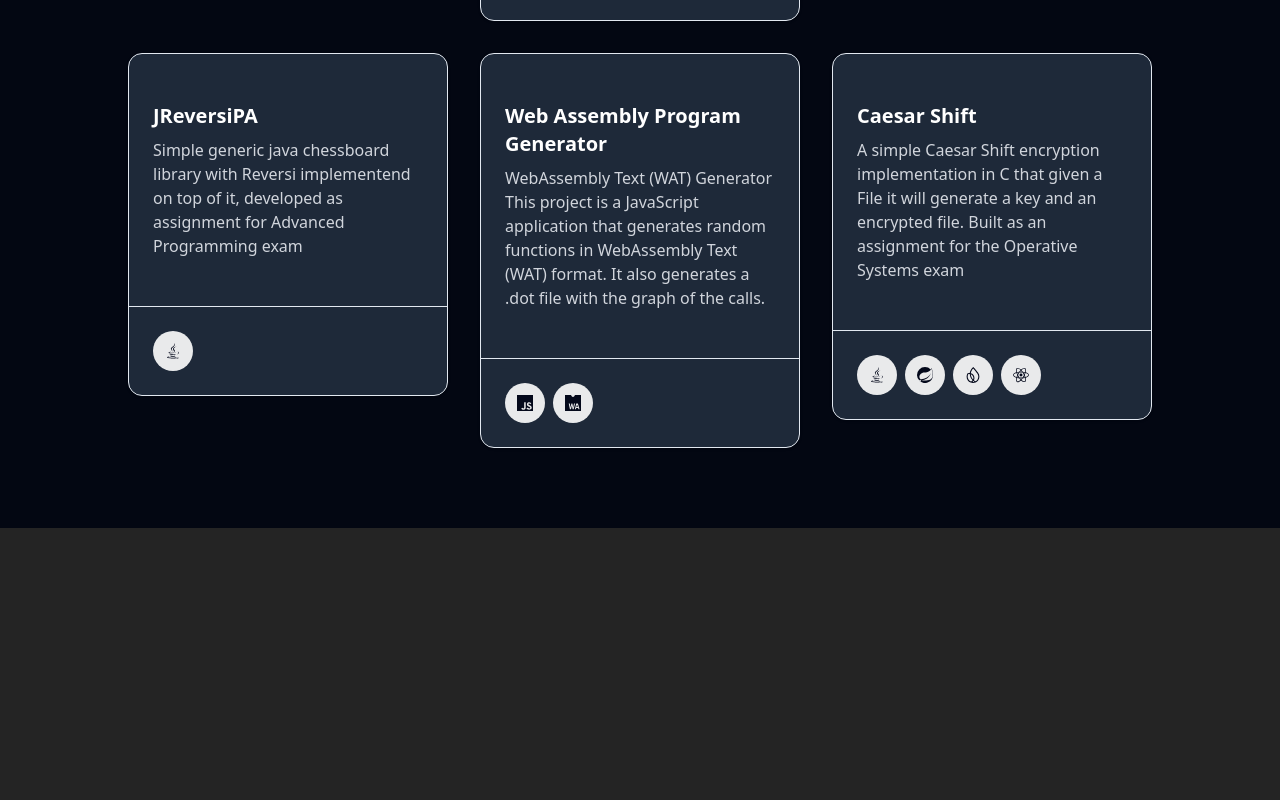
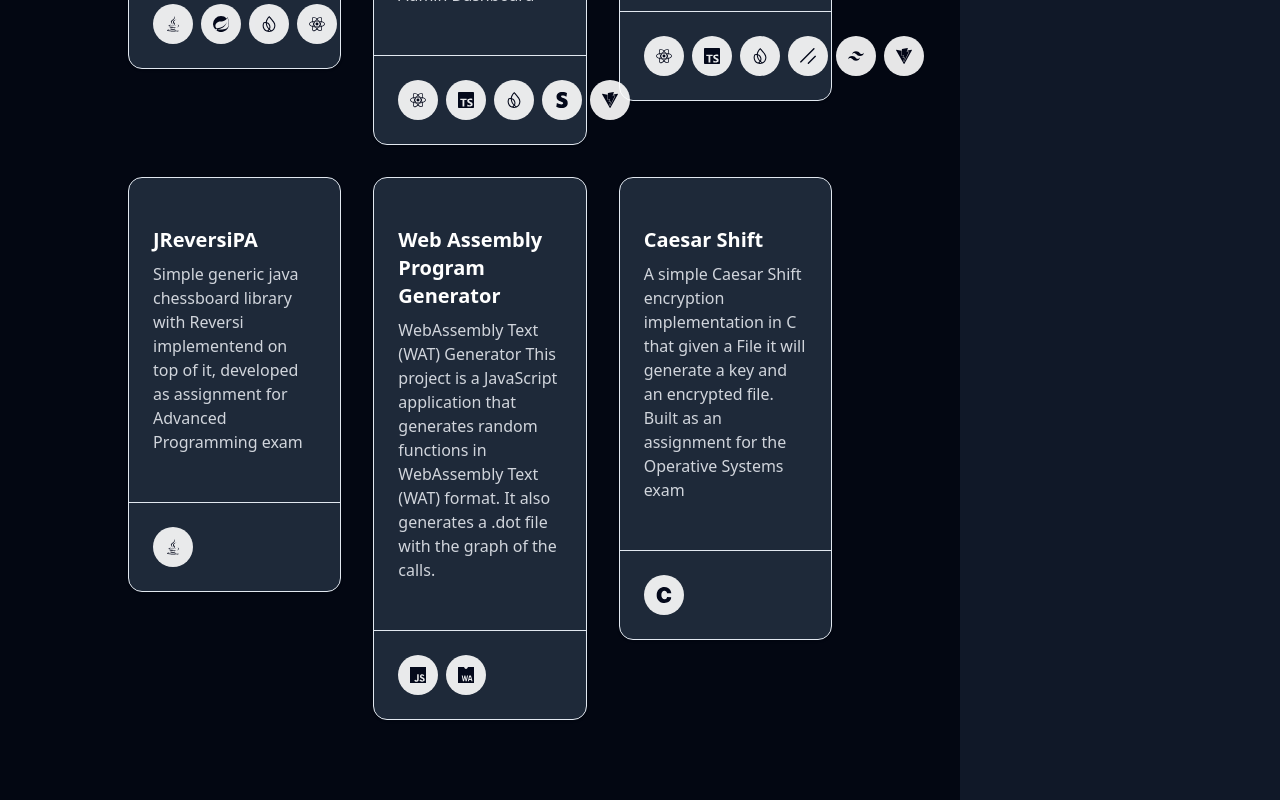
Before and after one commit to zusby/kho-portfolio, a React (Vite) app: page / in a window 1280 px wide. Shown: the part 2540-3340 px from the top of the page. Before the commit the page ends 3068 px from the top, so only its background shows below. Built offline with nearby package versions, Linux system fonts and the light colour scheme.

Commit message:
move classes

```diff
--- a/src/App.tsx
+++ b/src/App.tsx
@@ -4,7 +4,6 @@ import { motion } from "framer-motion";
 import * as React from "react";
 
 import profileImg from "./assets/profile.jpg";
-import ProjectCard from "@/components/ProjectCard/ProjectCard.tsx";
 import {
     SiAngular, SiDocker,
     SiDotnet,
@@ -12,64 +11,18 @@ import {
     SiJavascript, SiLinkedin, SiLinux,
     SiPostgresql,
     SiPython,
-    SiReact, SiShadcnui, SiSpring, SiStripe, SiTailwindcss,
-    SiTypescript, SiVite, SiWebassembly
+    SiReact,SiSpring,
+    SiTypescript
 } from "react-icons/si";
 import {FaJava} from "react-icons/fa";
 import SkillsSection, {type Skill} from "@/components/Sections/Skills.tsx";
 import AboutSection from "@/components/Sections/About.tsx";
 import {ImProfile} from "react-icons/im";
-import type {Project} from "@/lib/Project.tsx";
 import ExperiencesSection from "@/components/Sections/Experiences.tsx";
+import ProjectsSection from "@/components/Sections/ProjectsSection.tsx";
 
 
-const projects:Project[] = [
 
-    {
-        title: "Loyality Platform",
-        description: "A Java Spring Boot backend to create and manage multiple e-commerce stores with focus on retainability and gain of customers, and income increase ",
-        link: "https://github.com/zusby/LoyalityPlatform",
-        icons: [<FaJava/>,<SiSpring/>,<SiFirebase/>, <SiReact/>]
-    },{
-        title: "Fidelity Platform Front End Client",
-        description: "Fidelity Platform client side webpage, it uses FidelityPlatform as backend retrieve data using Firebase.\n" +
-            "\n" +
-            "A Store required to work and has to be created using the Admin Dashboard",
-        link: "https://github.com/zusby/FidelityPlatformFEClient",
-        icons: [ <SiReact/>,<SiTypescript/>,<SiFirebase/>,<SiStripe/>,<SiVite/>]
-    },{
-        title: "Fidelity Platform Front End Admin Dashboard",
-        description: "Fidelity Platform client used to Manage store/stores (e-commerce) with FidelityPlatform as backend to manage data.",
-        link: "https://github.com/zusby/LoyalityPlatform",
-        icons: [<SiReact/>,<SiTypescript/>,<SiFirebase/>,<SiShadcnui/>,<SiTailwindcss/>,<SiVite/>]
-    },
-    {
-        title: "JReversiPA",
-        description: "Simple generic java chessboard library with Reversi implementend on top of it, developed as assignment for Advanced Programming exam",
-        link: "https://github.com/zusby/JReversiPA",
-        icons: [<FaJava/>]
-    },
-    {
-        title: "Web Assembly Program Generator",
-        description: "WebAssembly Text (WAT) Generator\n" +
-            "This project is a JavaScript application that generates random functions in WebAssembly Text (WAT) format. It also generates a .dot file with the graph of the calls.",
-        link: "https://github.com/HamzaBrahmi99/ProjectGroup",
-        icons: [<SiJavascript/>,<SiWebassembly/>]
-    },
-    {
-        title: "Caesar Shift",
-        description: "A simple Caesar Shift encryption implementation in C that given a File it will generate a key and an encrypted file. Built as an assignment for the Operative Systems exam",
-        link: "https://github.com/zusby/LoyalityPlatform",
-        icons: [<FaJava/>,<SiSpring/>,<SiFirebase/>, <SiReact/>]
-    },
-    // {
-    //     title: "kho-portfolio",
-    //     description: "This is my personal developer portfolio, a modern, responsive single-page application built with React, Tailwind CSS, and shadcn/ui. It showcases my projects and skills in a simple and clean layout.",
-    //     link: "https://github.com/zusby/kho-portfolio",
-    //     icons: [<SiReact/>, <SiVite/>, <SiTypescript/>, <SiShadcnui/>, <SiTailwindcss/>]
-    // },
-
-];
 
 const skills:Skill[] = [
     { name: "Java", icon: <FaJava/> },
@@ -157,20 +110,10 @@ export function Portfolio() {
             </section>*
 
             <AboutSection ref={aboutRef}/>
+            <SkillsSection skills={skills}/>
             <ExperiencesSection />
-            <SkillsSection skills={skills}/>
 
-            <section
-                ref={projectsRef}
-                className="bg-gray-950 py-20 px-4 md:px-32 text-center"
-            >
-                <h2 className="text-3xl md:text-5xl font-bold mb-12">Academic Projects</h2>
-                <div className="grid gap-8 md:grid-cols-2 lg:grid-cols-3">
-                    {projects.map((project, index) => (
-                        <ProjectCard key={index} project={project}/>
-                    ))}
-                </div>
-            </section>
+            <ProjectsSection projectsRef={projectsRef}/>
 
 
 
--- /dev/null
+++ b/src/components/Sections/ProjectsSection.tsx
@@ -0,0 +1,85 @@
+import * as React from "react";
+import ProjectCard from "@/components/ProjectCard/ProjectCard.tsx";
+import type {Project} from "@/lib/Project.tsx";
+import {FaJava} from "react-icons/fa";
+import {
+    SiC,
+    SiFirebase,
+    SiJavascript,
+    SiReact,
+    SiShadcnui,
+    SiSpring,
+    SiStripe,
+    SiTailwindcss,
+    SiTypescript,
+    SiVite, SiWebassembly
+} from "react-icons/si";
+
+
+const projects:Project[] = [
+
+    {
+        title: "Loyality Platform",
+        description: "A Java Spring Boot backend to create and manage multiple e-commerce stores with focus on retainability and gain of customers, and income increase ",
+        link: "https://github.com/zusby/LoyalityPlatform",
+        icons: [<FaJava/>,<SiSpring/>,<SiFirebase/>, <SiReact/>]
+    },{
+        title: "Fidelity Platform Front End Client",
+        description: "Fidelity Platform client side webpage, it uses FidelityPlatform as backend retrieve data using Firebase.\n" +
+            "\n" +
+            "A Store required to work and has to be created using the Admin Dashboard",
+        link: "https://github.com/zusby/FidelityPlatformFEClient",
+        icons: [ <SiReact/>,<SiTypescript/>,<SiFirebase/>,<SiStripe/>,<SiVite/>]
+    },{
+        title: "Fidelity Platform Front End Admin Dashboard",
+        description: "Fidelity Platform client used to Manage store/stores (e-commerce) with FidelityPlatform as backend to manage data.",
+        link: "https://github.com/zusby/LoyalityPlatform",
+        icons: [<SiReact/>,<SiTypescript/>,<SiFirebase/>,<SiShadcnui/>,<SiTailwindcss/>,<SiVite/>]
+    },
+    {
+        title: "JReversiPA",
+        description: "Simple generic java chessboard library with Reversi implementend on top of it, developed as assignment for Advanced Programming exam",
+        link: "https://github.com/zusby/JReversiPA",
+        icons: [<FaJava/>]
+    },
+    {
+        title: "Web Assembly Program Generator",
+        description: "WebAssembly Text (WAT) Generator\n" +
+            "This project is a JavaScript application that generates random functions in WebAssembly Text (WAT) format. It also generates a .dot file with the graph of the calls.",
+        link: "https://github.com/HamzaBrahmi99/ProjectGroup",
+        icons: [<SiJavascript/>,<SiWebassembly/>]
+    },
+    {
+        title: "Caesar Shift",
+        description: "A simple Caesar Shift encryption implementation in C that given a File it will generate a key and an encrypted file. Built as an assignment for the Operative Systems exam",
+        link: "https://github.com/zusby/LoyalityPlatform",
+        icons: [<SiC/>]
+    },
+];
+
+interface SkillsSectionProps {
+    projectsRef?: React.RefObject<HTMLDivElement | null>
+}
+
+const ProjectsSection: React.FC<SkillsSectionProps> = ({
+    projectsRef,
+})=>{
+
+
+    return (
+        <>
+            <section
+                ref={projectsRef}
+                className="bg-gray-950 py-20 px-4 md:px-32 text-center w-3/4"
+            >
+                <h2 className="text-3xl md:text-5xl font-bold mb-12">Academic Projects</h2>
+                <div className="grid gap-8 md:grid-cols-2 lg:grid-cols-3">
+                    {projects.map((project, index) => (
+                        <ProjectCard key={index} project={project}/>
+                    ))}
+                </div>
+            </section>
+        </>
+    )
+}
+export default ProjectsSection;
```
